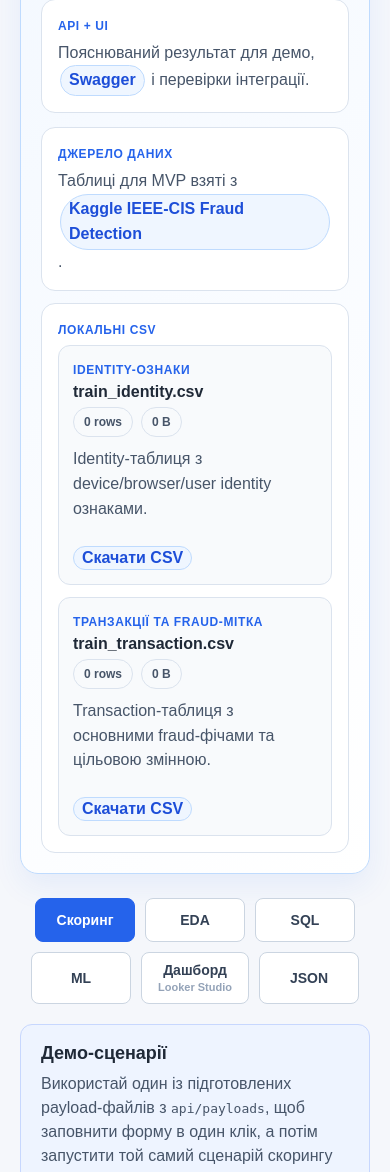
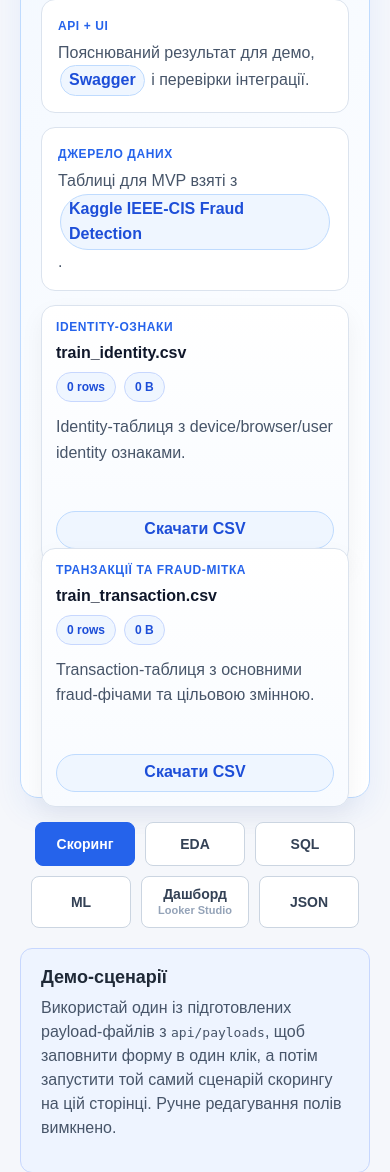
Before and after one commit to drhtka/anti_fraud_analytics_platform, a FastAPI app: page / in a window 390 px wide. Shown: the part 641-1813 px from the top of the page. Run offline with FastAPI, Linux system fonts and the light colour scheme.

Commit message:
Refine dataset card sizing and responsive layout

```diff
--- a/static/css/index.css
+++ b/static/css/index.css
@@ -113,7 +113,7 @@ h1 {
 
 .hero-data-sources {
     display: grid;
-    gap: 12px;
+    gap: 14px;
 }
 
 .hero-data-source-card {
@@ -130,13 +130,13 @@ h1 {
 }
 
 .hero-data-source-text {
-    margin-top: 6px;
+    margin-top: 0;
 }
 
-.hero-data-file-list {
+.hero-data-file-grid {
     display: grid;
     grid-template-columns: repeat(2, minmax(0, 1fr));
-    gap: 12px;
+    gap: 14px;
     margin: 0;
     padding: 0;
     list-style: none;
@@ -146,24 +146,29 @@ h1 {
     display: flex;
     flex-direction: column;
     align-items: stretch;
-    gap: 14px;
-    padding: 16px;
-    background: #f8fafc;
-    border: 1px solid #dbe3ee;
-    border-radius: 12px;
+    justify-content: space-between;
+    gap: 18px;
+    height: 100%;
+    min-height: 220px;
+    background: linear-gradient(180deg, #ffffff 0%, #f8fbff 100%);
+    box-shadow: 0 10px 24px rgba(15, 23, 42, 0.05);
 }
 
 .hero-data-file-item p {
-    margin: 6px 0 10px;
+    margin: 8px 0 0;
+    color: #475569;
+    line-height: 1.6;
 }
 
 .hero-data-file-content {
     min-width: 0;
+    display: grid;
+    gap: 0;
 }
 
 .hero-data-file-kicker {
     display: inline-block;
-    margin-bottom: 6px;
+    margin-bottom: 8px;
     color: #2563eb;
     font-size: 12px;
     font-weight: 700;
@@ -173,14 +178,18 @@ h1 {
 
 .hero-data-file-title {
     display: block;
-    margin-bottom: 6px;
+    margin-bottom: 8px;
+    font-size: 18px;
+    line-height: 1.35;
+    color: #0f172a;
+    overflow-wrap: anywhere;
 }
 
 .hero-data-file-meta {
     display: flex;
     flex-wrap: wrap;
     gap: 8px;
-    margin-bottom: 10px;
+    margin-bottom: 4px;
 }
 
 .hero-data-file-meta span {
@@ -188,10 +197,10 @@ h1 {
     align-items: center;
     min-height: 28px;
     padding: 0 10px;
-    background: #f8fafc;
-    border: 1px solid #dbe3ee;
+    background: #eff6ff;
+    border: 1px solid #c7d7fe;
     border-radius: 999px;
-    color: #475569;
+    color: #1d4ed8;
     font-size: 12px;
     font-weight: 700;
 }
@@ -211,6 +220,9 @@ h1 {
     margin: 0;
     align-self: flex-start;
     white-space: nowrap;
+    padding: 8px 12px;
+    min-height: 38px;
+    box-sizing: border-box;
 }
 
 .screen-nav {
@@ -664,10 +676,22 @@ button {
 
     .hero-data-file-item {
         padding: 14px;
+        gap: 16px;
+        min-height: auto;
     }
 
-    .hero-data-file-list {
+    .hero-data-file-grid {
         grid-template-columns: 1fr;
+    }
+
+    .hero-data-file-title {
+        font-size: 16px;
+    }
+
+    .hero-download-link {
+        width: 100%;
+        justify-content: center;
+        text-align: center;
     }
 
     .screen[data-screen-name="eda"] .summary-grid {
--- a/templates/index.html
+++ b/templates/index.html
@@ -50,7 +50,7 @@
                     </article>
                 </div>
                 <section class="hero-data-sources" aria-label="Джерела даних">
-                    <div class="hero-data-source-card">
+                    <div class="hero-point hero-data-source-card">
                         <span class="hero-point-label">Джерело даних</span>
                         <p class="hero-data-source-text">
                             Таблиці для MVP взяті з
@@ -63,12 +63,10 @@
                             >.
                         </p>
                     </div>
-                    <div class="hero-data-source-card">
-                        <span class="hero-point-label">Локальні CSV</span>
-                        <ul class="hero-data-file-list">
+                    <ul class="hero-points hero-data-file-grid">
                         {% for dataset_name, dataset in
                         downloadable_datasets.items() %}
-                            <li class="hero-data-file-item">
+                        <li class="hero-point hero-data-file-item">
                             <div class="hero-data-file-content">
                                 <span class="hero-data-file-kicker"
                                     >{{ dataset.title }}</span
@@ -77,9 +75,7 @@
                                     >{{ dataset.label }}</strong
                                 >
                                 <div class="hero-data-file-meta">
-                                        <span
-                                            >{{ dataset.row_count }} rows</span
-                                        >
+                                    <span>{{ dataset.row_count }} rows</span>
                                     <span>{{ dataset.file_size }}</span>
                                 </div>
                                 <p>{{ dataset.description }}</p>
@@ -93,7 +89,6 @@
                         </li>
                         {% endfor %}
                     </ul>
-                    </div>
                 </section>
             </section>
             <nav class="screen-nav" aria-label="Основні розділи">
```
Lines whose indentation alone changed are shown as unchanged.
